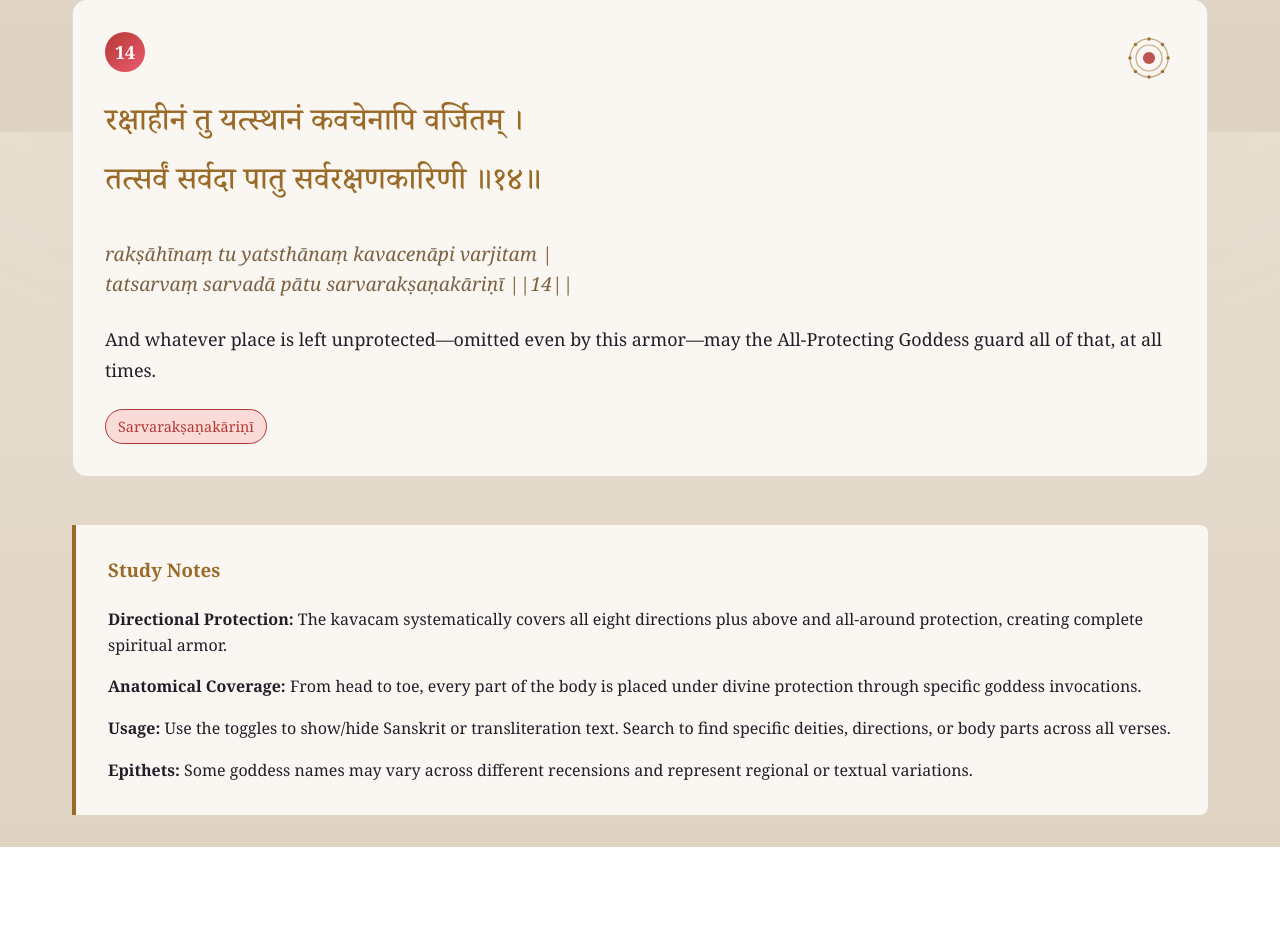
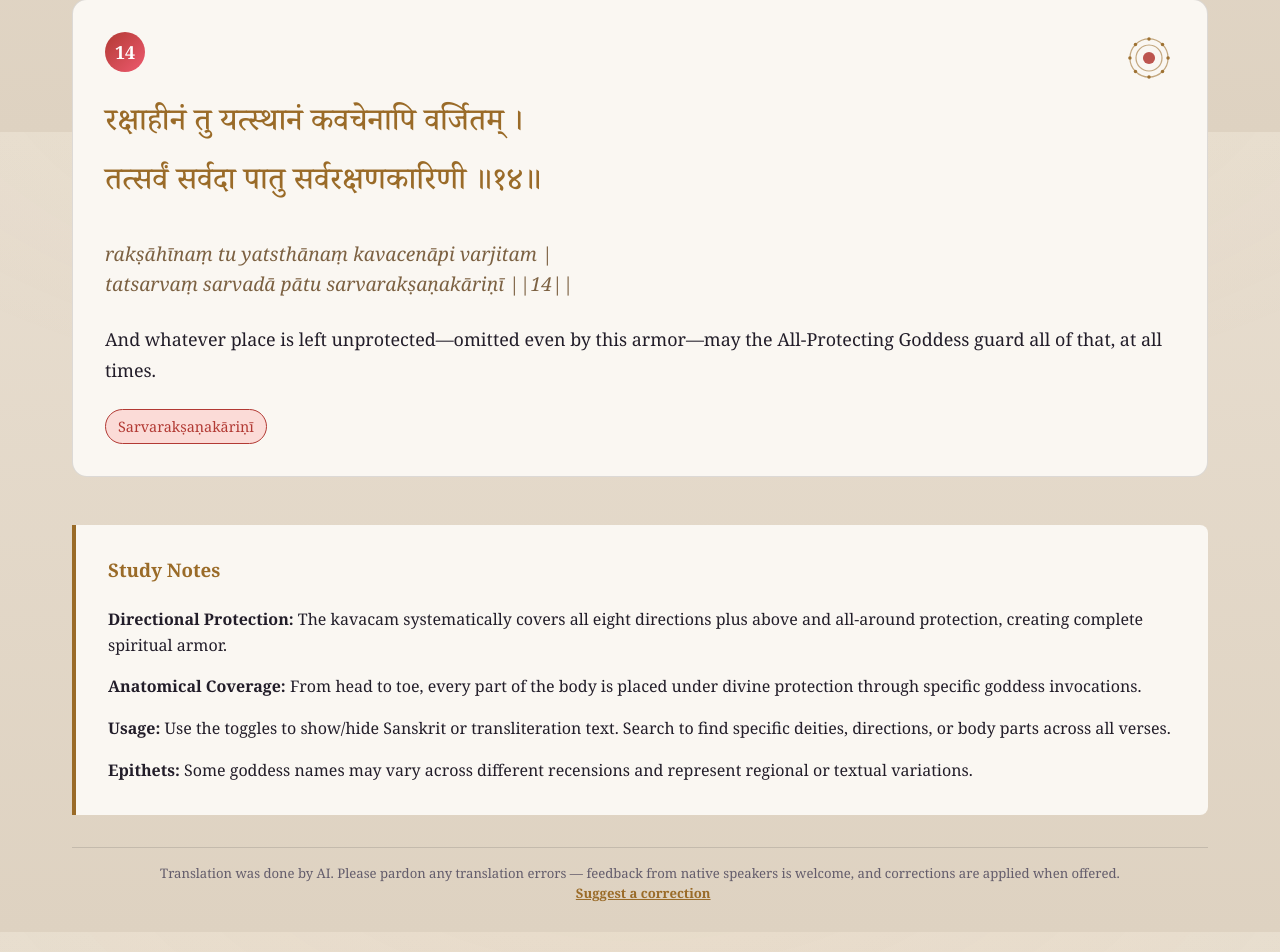
Before and after one commit to yogaedu-org/dmv-kavacham-study-tool, a plain HTML site: page index.html in a window 1280 px wide. Shown: the part 7068-8020 px from the top of the page. Before the commit the page ends 7915 px from the top, so only its background shows below. Drawn offline with Linux system fonts and the light colour scheme.

Commit message:
feat(i18n): accept ne+es; add localized AI-translation disclaimer (#25)
KA accepts all Nepali + Spanish translations. Verse-10 private parts kept explicit
(faithful). ne/es status draft -> accepted. Add a polite localized disclaimer footer
(en/ne/es): 'Translation was done by AI. Please pardon any errors — feedback from
native speakers is welcome...', with an optional 'Suggest a correction' link that
appears when config.app.feedbackUrl is set (empty for now, wired for #26). SW cache
v3 -> v4.

Verified served: disclaimer localizes across en/ne/es; feedback link hidden until URL
set; 0 console errors; validator passes.

Co-Authored-By: Claude Opus 4.8 (1M context) <noreply@anthropic.com>

```diff
--- a/app.js
+++ b/app.js
@@ -53,6 +53,7 @@ const DEFAULT_CONFIG = {
         version: '2.1.0',
         locales: ['en', 'ne', 'es'],
         defaultLocale: 'en',
+        feedbackUrl: '',
         links: { org: 'https://github.com/yogaedu-org' }
     },
     features: {
@@ -114,6 +115,17 @@ function applyConfig() {
 
     // Category colors (#8/#17) — from the registry, for the active theme
     applyCategoryColors();
+
+    // Feedback link (#25) — shown only when a form/URL is configured
+    var feedbackLink = document.getElementById('feedbackLink');
+    if (feedbackLink) {
+        if (CONFIG.app.feedbackUrl) {
+            feedbackLink.href = CONFIG.app.feedbackUrl;
+            feedbackLink.hidden = false;
+        } else {
+            feedbackLink.hidden = true;
+        }
+    }
 
     // Version (#9) — keep the debug export in sync with the authoritative value
     if (window.DMVKavacham) window.DMVKavacham.version = CONFIG.app.version;
--- a/config.json
+++ b/config.json
@@ -6,6 +6,7 @@
     "version": "2.1.0",
     "locales": ["en", "ne", "es"],
     "defaultLocale": "en",
+    "feedbackUrl": "",
     "links": {
       "org": "https://github.com/yogaedu-org"
     }
--- a/i18n/en.json
+++ b/i18n/en.json
@@ -29,7 +29,9 @@
     "filters.selectedSuffix": "selected",
     "verses.loading": "Loading verses...",
     "error.title": "Error Loading Application",
-    "error.body": "Failed to load verse data. Please refresh the page or check your connection."
+    "error.body": "Failed to load verse data. Please refresh the page or check your connection.",
+    "disclaimer.text": "Translation was done by AI. Please pardon any translation errors — feedback from native speakers is welcome, and corrections are applied when offered.",
+    "disclaimer.feedbackLink": "Suggest a correction"
   },
   "terms": {
     "deities": {
--- a/i18n/review-flags.json
+++ b/i18n/review-flags.json
@@ -10,6 +10,9 @@
     "ne-hips": { "decided": "kammar-but-fix-english", "by": "KA", "note": "KA confirms कम्मर = waist. Verse says कट्यां (कटि = waist/hip). So the ENGLISH tag 'Hips' is the mismatch, not the Nepali. Consider changing the English term to 'Waist' — pending." },
     "ne-benedictive": { "decided": "garun", "by": "KA", "note": "रक्षा गरून् (honorific). Draft already uses it throughout — confirmed, no change." },
     "ne-directions": { "decided": "plain", "by": "KA", "note": "Plain उत्तरपूर्व/उत्तरपश्चिम/दक्षिणपूर्व/दक्षिणपश्चिम, NOT classical आग्नेय/ईशान. Applied to the term map AND the verse-1/2/3 prose for register consistency." },
+    "v10-private-parts": { "decided": "explicit", "by": "KA", "note": "Keep explicit (anus/scrotum/phallus · गुदा/अण्डकोष/लिङ्ग · ano/escroto/falo) — faithful to the Sanskrit. No change." },
+    "es-selected-suffix": { "decided": "seleccionadas", "by": "KA-accept", "note": "Accepted as-is; correct for all current (feminine) categories." },
+    "all-languages": { "decided": "accepted", "by": "KA 2026-07-17", "note": "KA accepts all ne+es translations. Ship with an in-app AI-translation disclaimer; corrections come via a feedback form (see #26). ne/es status -> accepted." },
     "v7-epithet": { "decided": "english-is-wrong", "by": "web research", "note": "जिह्वाललनभीषणा = 'terrifying with lolling tongue' (लोलजिह्वा, classic Kali). English 'fearsome to foes' has no textual basis. Fix en, then ne/es follow. Corroborate wording via council before applying." }
   },
   "openForCouncil": ["intercardinals-register", "spanish-quality-pass", "v7-rewording"],
--- a/index.html
+++ b/index.html
@@ -211,6 +211,12 @@
             <p><strong>Epithets:</strong> Some goddess names may vary across different recensions and represent regional or textual variations.</p>
         </aside>
 
+        <!-- Translation disclaimer (#25) — localized; feedback link shown if config.app.feedbackUrl set -->
+        <footer class="app-disclaimer" role="contentinfo">
+            <span data-i18n="disclaimer.text">Translation was done by AI. Please pardon any translation errors — feedback from native speakers is welcome, and corrections are applied when offered.</span>
+            <a id="feedbackLink" class="feedback-link" href="#" target="_blank" rel="noopener" data-i18n="disclaimer.feedbackLink" hidden>Suggest a correction</a>
+        </footer>
+
     </div>
 
     <!-- Application JavaScript -->
--- a/styles.css
+++ b/styles.css
@@ -370,6 +370,23 @@ a:hover {
 .fs-btn:focus-visible { outline: 2px solid var(--color-accent); outline-offset: 2px; }
 .fs-btn--sm { font-size: 0.82rem; }
 .fs-btn--lg { font-size: 1.15rem; }
+
+/* Translation disclaimer (#25) */
+.app-disclaimer {
+  margin-top: var(--spacing-lg);
+  padding: var(--spacing-sm) var(--spacing-md);
+  border-top: 1px solid var(--line-color);
+  color: var(--color-text-secondary);
+  font-size: 0.82rem;
+  line-height: 1.5;
+  text-align: center;
+}
+.app-disclaimer .feedback-link {
+  display: inline-block;
+  margin-left: 0.4rem;
+  color: var(--color-accent);
+  font-weight: 600;
+}
 
 /* Language switcher (#25) */
 .locale-select {
--- a/sw.js
+++ b/sw.js
@@ -4,7 +4,7 @@
  */
 'use strict';
 
-const CACHE = 'dmv-kavacham-v3';
+const CACHE = 'dmv-kavacham-v4';
 const ASSETS = [
   './',
   './index.html',
```
Also changed, not shown: i18n/es.json (+5 -3 lines), i18n/ne.json (+5 -3 lines), reports/assets/i18n-review-board.html (+1 -1 lines).
